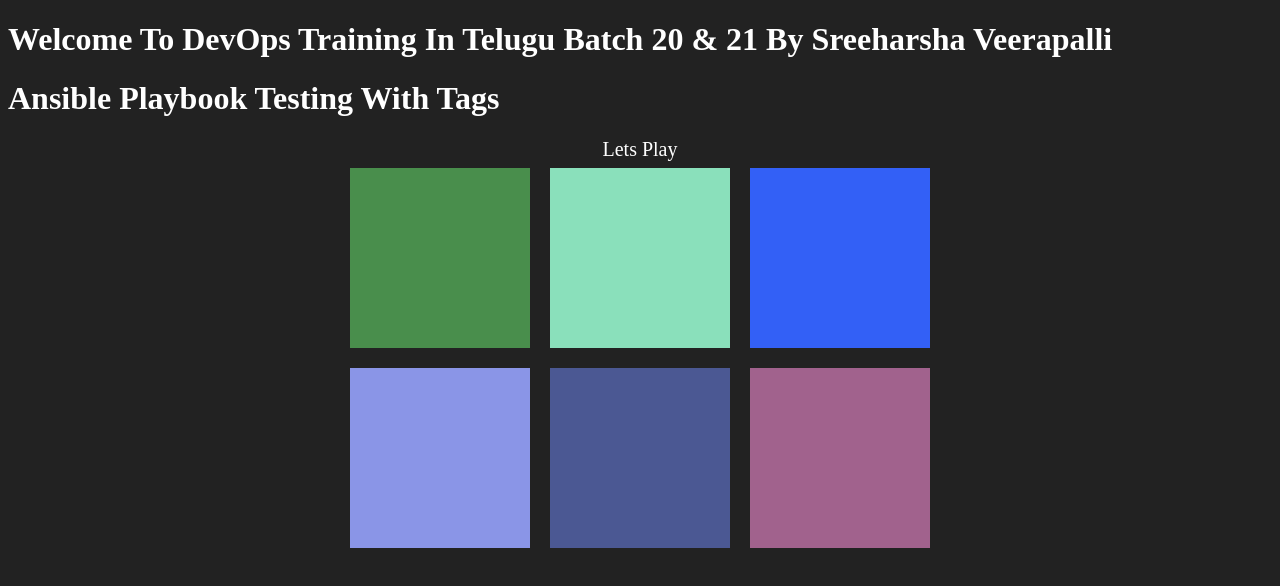
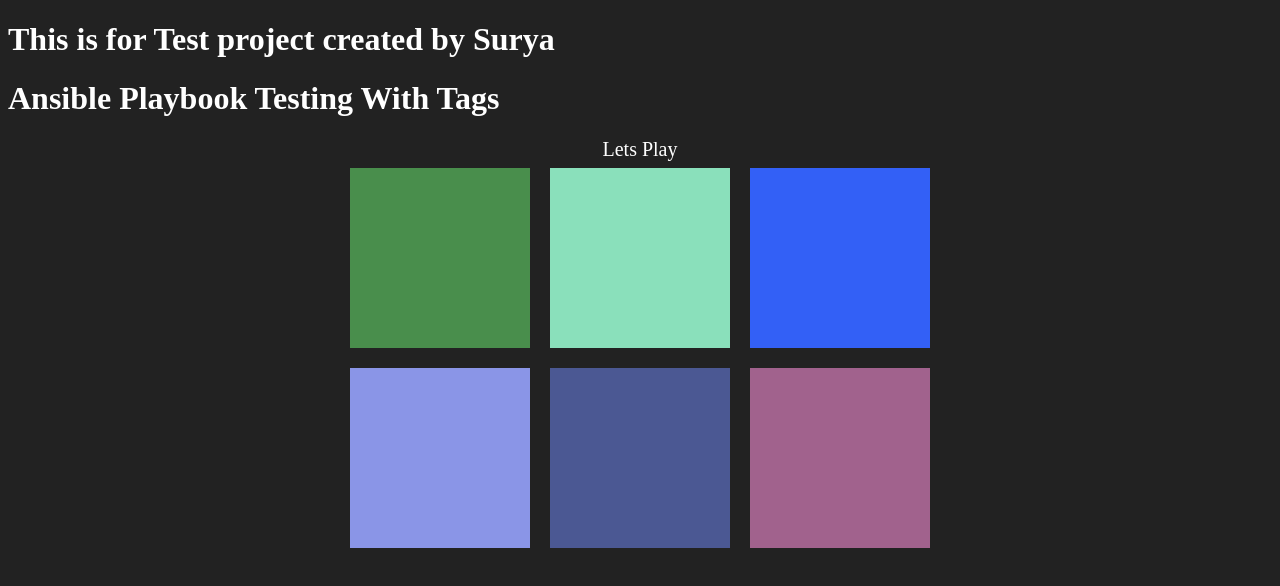
Before and after one commit to mavrick202/dockertest1, a plain HTML site: page index.html in a window 1280 px wide. Drawn offline with Linux system fonts and the light colour scheme.

Commit message:
Update index.html
updated index.html

```diff
--- a/index.html
+++ b/index.html
@@ -8,7 +8,7 @@
 	<title>Color Game</title>
 </head>
 <body>
-	<h1>Welcome To DevOps Training In Telugu Batch 20 & 21 By Sreeharsha Veerapalli</h1>
+	<h1>This is for Test project created by Surya</h1>
 	<h1>Ansible Playbook Testing With Tags</h1>
 	<div id="smallcont">
 		<div></div>
```
